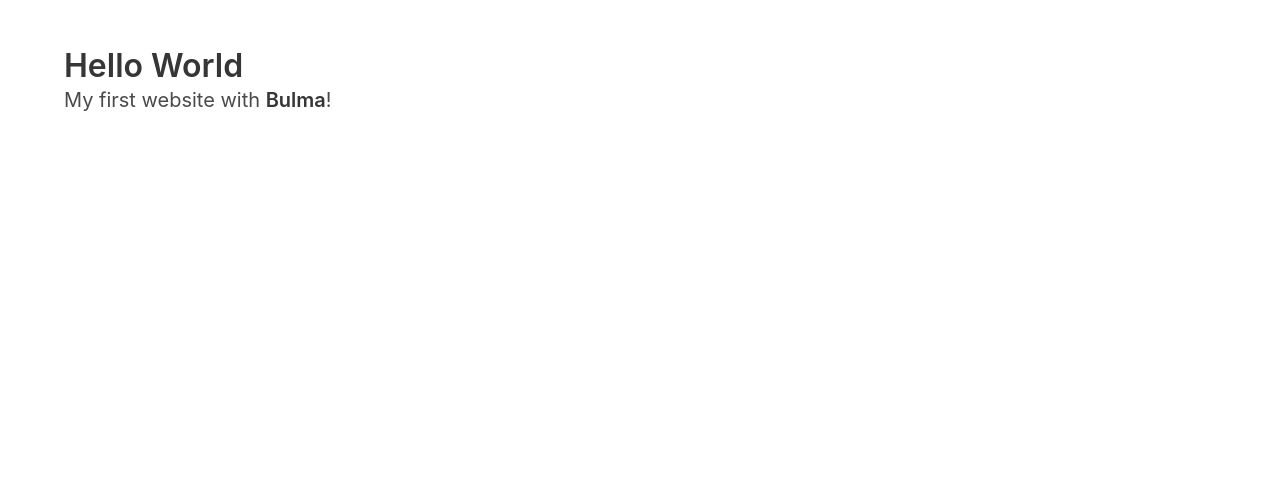
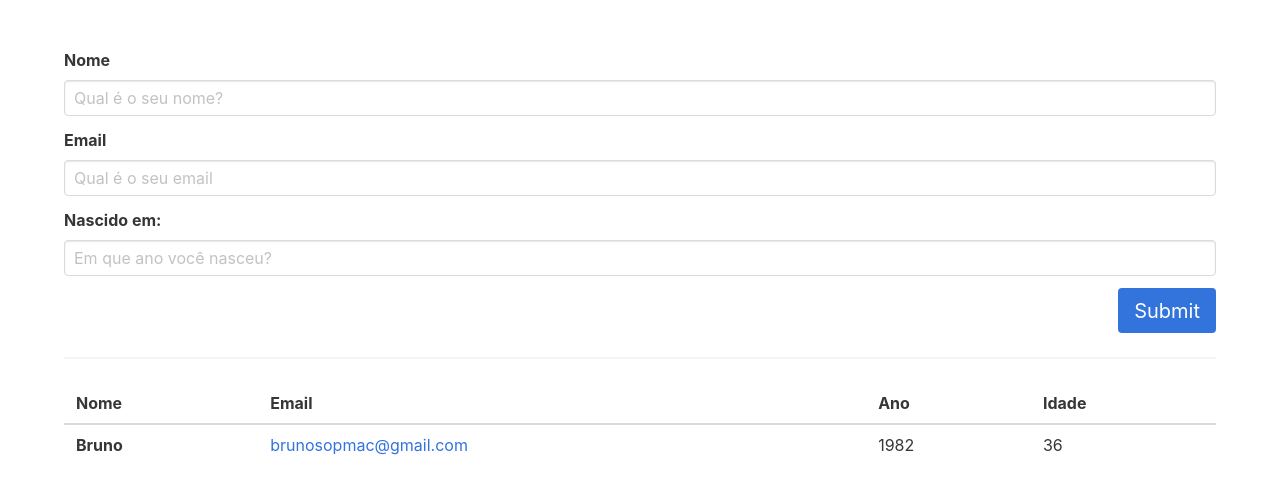
Before and after one commit to besopmac/simple-table, a plain HTML site: page index.html in a window 1280 px wide. Drawn offline with nearby package versions, Linux system fonts and the light colour scheme.

Commit message:
finalizada a estrutura

```diff
--- a/index.html
+++ b/index.html
@@ -1,5 +1,5 @@
 <!DOCTYPE html>
-<html lang="en">
+<html lang="en" class="is-clipped">
 <head>
     <meta charset="UTF-8">
     <meta name="viewport" content="width=device-width, initial-scale=1.0">
@@ -13,8 +13,55 @@
 <body>
     <section class="section">
         <div class="container">
-            <h1 class="title">Hello World</h1>
-            <p class="subtitle">My first website with <strong>Bulma</strong>!</p>
+            <form id="data">
+                <div class="field">
+                    <label class="label">Nome</label>
+                    <div class="control">
+                        <input class="input" type="text" placeholder="Qual é o seu nome?" required>
+                    </div>
+                </div>
+
+                <div class="field">
+                    <label class="label">Email</label>
+                    <div class="control">
+                        <input class="input" type="email" placeholder="Qual é o seu email" required>
+                    </div>
+                </div>
+
+                <div class="field">
+                    <label class="label">Nascido em:</label>
+                    <div class="control">
+                        <input class="input" type="text" placeholder="Em que ano você nasceu?" required>
+                    </div>
+                </div>
+
+                <div class="field is-grouped is-grouped-right">
+                    <div class="control">
+                        <button class="button is-medium is-link">Submit</button>
+                    </div>
+                </div>
+            </form>
+
+            <hr />
+
+            <table class="table is-striped is-fullwidth">
+                <thead>
+                    <tr>
+                        <th>Nome</th>
+                        <th>Email</th>
+                        <th>Ano</th>
+                        <th>Idade</th>
+                    </tr>
+                </thead>
+                <tbody>
+                    <tr>
+                        <th>Bruno</th>
+                        <td><a mailto="brunosopmac@gmail.com">brunosopmac@gmail.com</a></td>
+                        <td>1982</td>
+                        <td>36</td>
+                    </tr>
+                </tbody>
+            </table>
         </div>
     </section>
 
```
